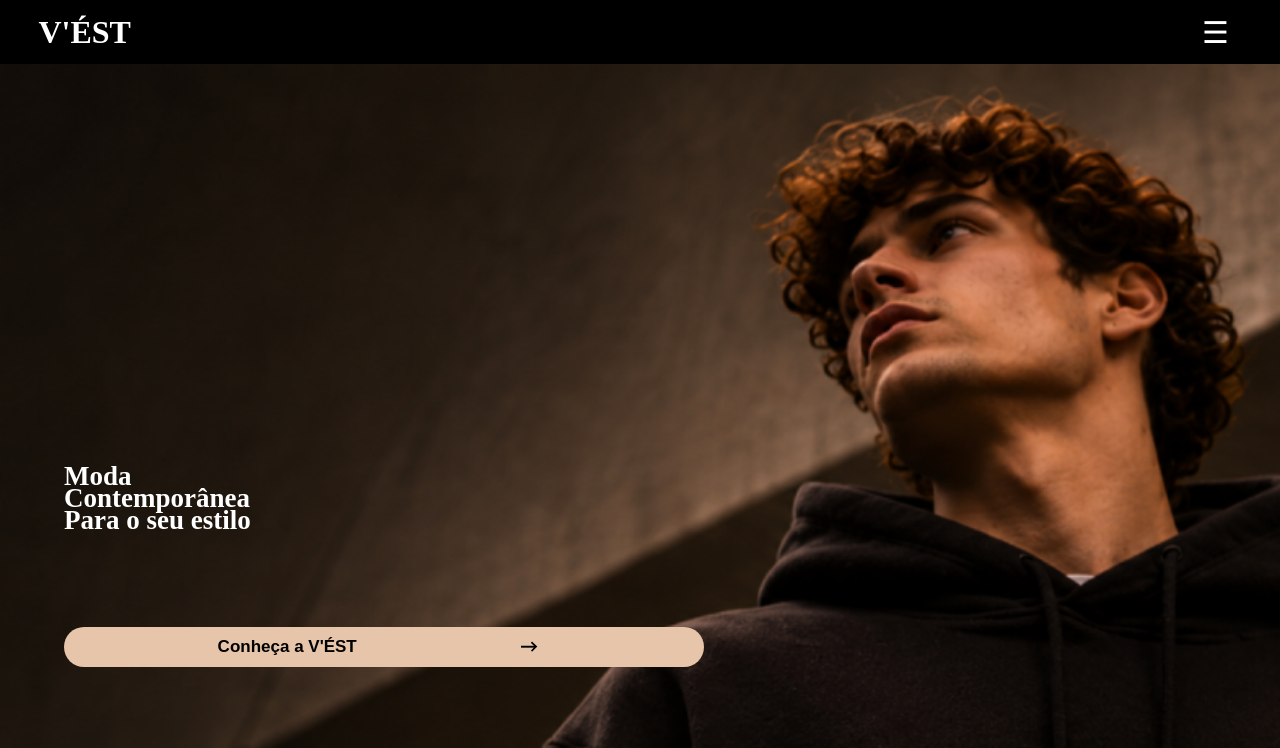
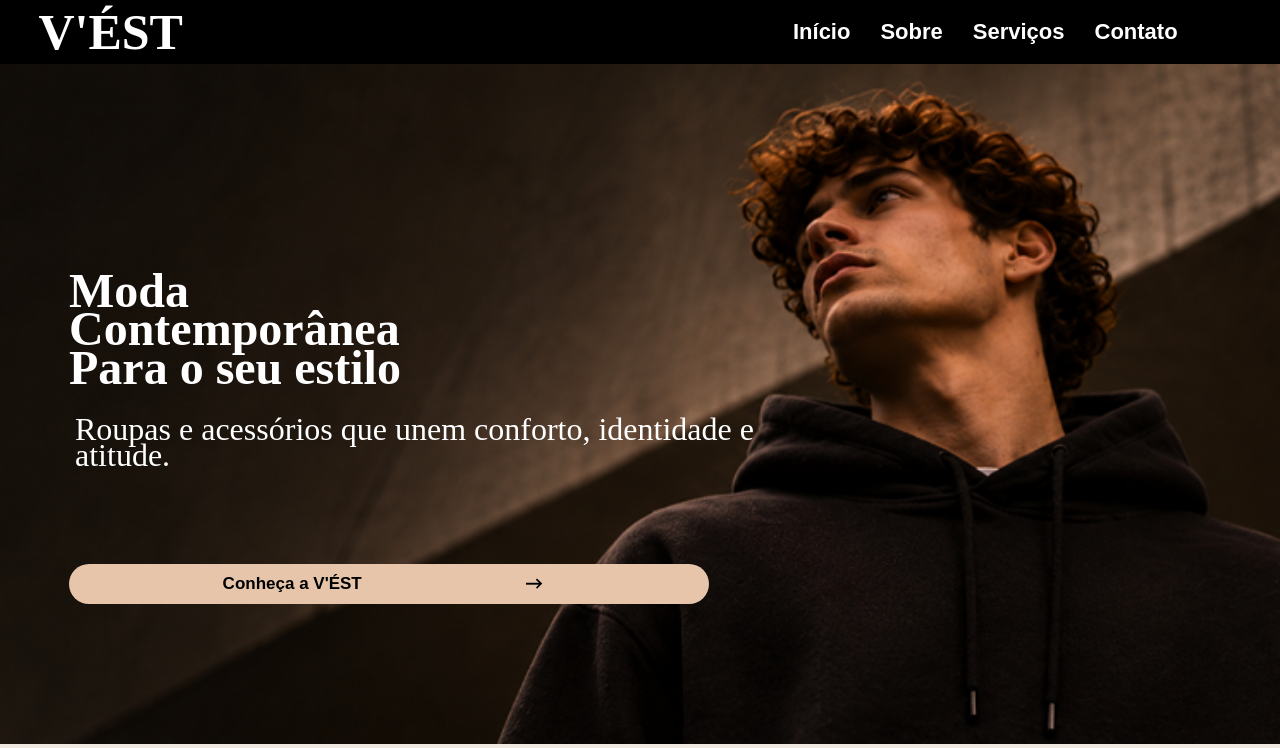
Before and after one commit to gabrielmpc-lab/projeto-integrado, a plain HTML site: page index.html in a window 1280 px wide. Shown: the top 748 px of the page. Drawn offline with Linux system fonts and the light colour scheme.

Commit message:
Responsividade Ipad Mini iniciada, organização de cabeçalho, menu e imagem inicial em progresso.

```diff
--- a/index.html
+++ b/index.html
@@ -31,12 +31,15 @@
 
     <section id="inicio" class="header">
         <img class="header-img-mbl" src="imagem_header.png" alt="Imagem">
+        <img class="imagem-header-ipad" src="image 2.png" alt="">
 
         <div class="texto-header-mbl">
             <h1>Moda</h1>
             <h1>Contemporânea</h1>
             <h1>Para o seu estilo</h1>
-
+            <div class="texto-header-ipad">
+                <p>Roupas e acessórios que unem conforto, identidade e atitude.</p>
+            </div>
             <main class="header-conheca">
                 <a href="https://github.com/gabrielmpc-lab/projeto-integrado"><p>Conheça a V'ÉST</p></a>
                 <a href="https://github.com/gabrielmpc-lab/projeto-integrado"><img class="seta-header" src="setinha.png" alt="seta"></a>
@@ -85,8 +88,8 @@
         <h1 class="vest-rodape">V'ÉST</h1>
 
         <div class="redes-de-contato">
-            <img class="insta" src="insta.png" alt="Instagram">
-            <img class="in" src="in.png" alt="LinkedIn">
-            <img class="twit" src="twit.png" alt="Twitter">
+            <a href="https://www.instagram.com/"><img class="insta" src="insta.png" alt="Instagram"></a>
+            <a href="https://www.linkedin.com/"><img class="in" src="in.png" alt="LinkedIn"></a>
+            <a href="https://x.com/"><img class="twit" src="twit.png" alt="Twitter"></a>
         </div>
     </section>
--- a/style.css
+++ b/style.css
@@ -82,6 +82,9 @@ a{
     flex-direction: column;
     justify-content: center;
     align-items: center;
+}
+.texto-header-ipad{
+    display: none;
 }
 .header-img-mbl{
     width: 100%;
@@ -223,18 +226,25 @@ a{
 .rodape{
     display: flex;
     flex-direction: column;
-    justify-content: center;
+    justify-content: space-evenly;
     align-items: center;
     margin-top: 30px;
     background-color: black;
     color: white;
-    gap: 10px;
+    gap: 5vh;
 }
+.vest-rodape{
+    margin-top: 20px;
+    font-size: 50px;
+}
+
 .redes-de-contato{
     display: flex;
     flex-direction: row;
     justify-content: space-evenly;
     align-items: center;
+    margin-bottom: 2vh;
+    gap: 3vw;
 }
 .insta{
     width: 5vh;
@@ -245,3 +255,78 @@ a{
 .twit{
     width: 5vh;
 }
+
+.imagem-header-ipad{
+    display: none;
+}
+
+@media screen and (min-width: 768px){
+        .menu{
+            display: none;
+        }
+
+        .menuu{
+            display: flex;
+            flex-direction: row;
+            align-items: center;
+            gap: 30px;
+            margin-right: 8vw;
+        }
+        .menuu a{
+            position: relative;
+            color: white;
+            font-size: 22px;
+            font-weight: bold;
+            font-family: Arial, Helvetica, sans-serif;
+        }
+        .menuu a::after{
+            content: "";
+            position: absolute;
+            left: 0;
+            bottom: -6px;
+            width: 0;
+            height: 2px;
+            background-color: #E6C5AA;
+            transition: width 0.3s ease;
+        }
+
+        .menuu a:hover::after,
+        body:has(#inicio:target) .menuu a[href="#inicio"]::after,
+        body:has(#sobre:target) .menuu a[href="#sobre"]::after,
+        body:has(#serviços:target) .menuu a[href="#serviços"]::after,
+        body:has(#contato:target) .menuu a[href="#contato"]::after {
+            width: 100%;
+        }
+
+        .nome{
+            font-size: 50px;
+        }
+
+        .texto-header-mbl{
+            margin-left: 10px;
+            margin-bottom: 17vh;
+            font-size: 32px;
+        }
+        .texto-header-ipad{
+            margin-left: 6px;
+            margin-top: 30px;
+            display: flex;
+            width: 60vw;
+            font-weight: normal;
+        }
+        .header-img-mbl{
+            display: none;
+        }
+        .imagem-header-ipad{
+            display: flex;
+            width: 100%;
+            margin-top: 8vh;
+        }
+        .header-conheca{
+            margin-bottom: 20px;
+        }
+
+        .serviços-header{
+            margin-top: 0;
+        }
+}
```
